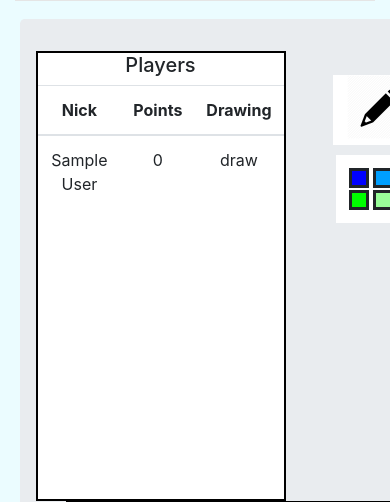
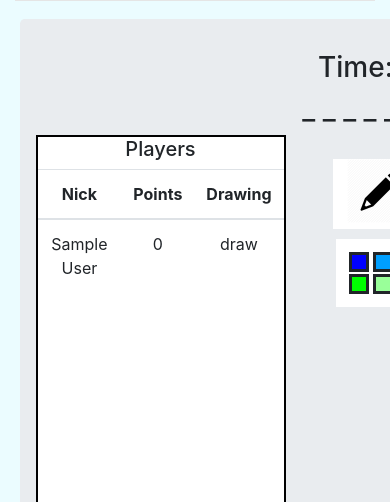
Before and after one commit to deJcob/DrawingAndGuessingGame, a Flask app: page /game in a window 390 px wide; the page is wider, and only the part inside the window is pictured. Shown: the part 65-567 px from the top of that part. Run offline with Flask 2, Linux system fonts and the light colour scheme; the visitor is signed in with stand-in values (Sample User, id 1); parts of the project's set-up code (start-up, migrations or seed data) failed here and were passed over; some libraries are stand-ins or nearby versions.

Commit message:
Added textbox for time and word-to-guess

```diff
--- a/app/templates/game.html
+++ b/app/templates/game.html
@@ -100,6 +100,11 @@
         </div>
 
         <div class="jumbotron" id="gameContainer">
+            <div class="row">
+                <div id="guessingtime" class="col-sm-3"><h3>Time: 2137</h3></div>
+                <div id="wordToGuess" class="col-sm-6"><h3>_ _ _ _ _ _ _ _ _</h3></div>
+            </div>
+
             <div id="playersList">
                 <h5>Players</h5>
                 <table class="table">
```
